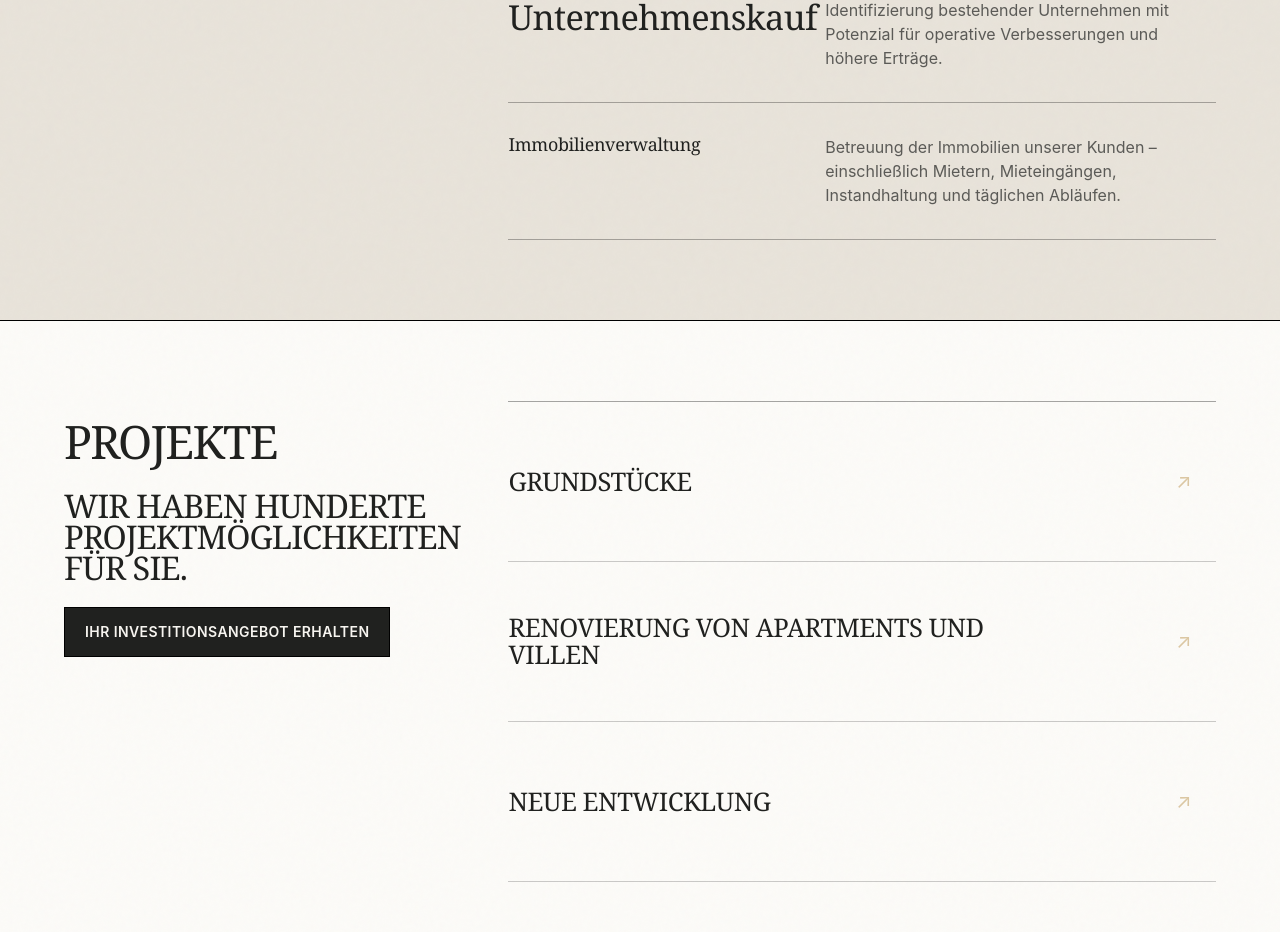
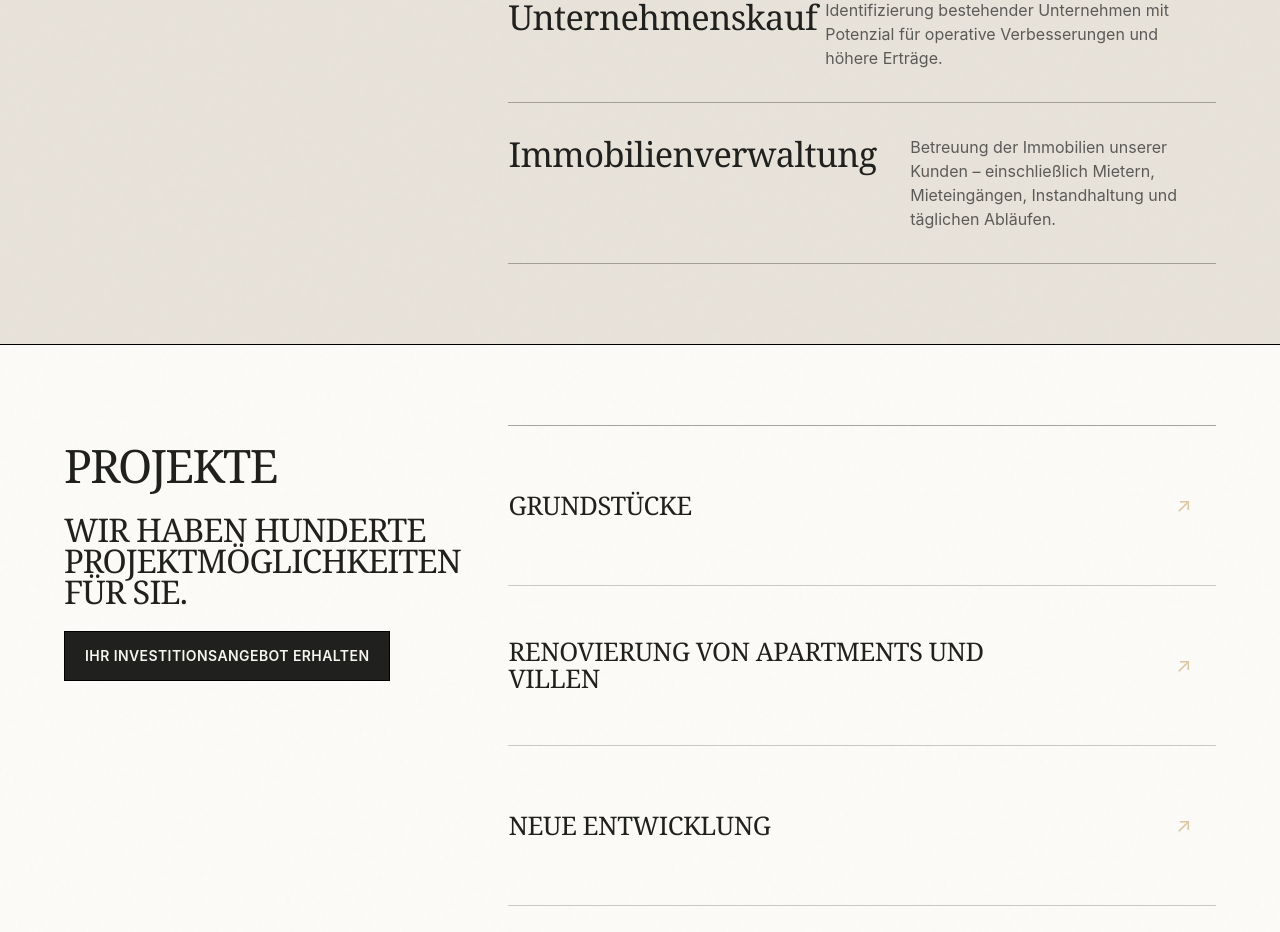
Before and after one commit to zdazix/brickinvest, a React (Vite) app in the folder app-1/: page / in a window 1280 px wide. Shown: the part 4400-5332 px from the top of the page. Built offline with nearby package versions, Linux system fonts and the light colour scheme; no server answers.

Commit message:
буквы и шрифт такого же размера как и все блоки в этом разделе Immobilienverwaltung
Amazi-Operation-Id: task:c685e657-fac0-4f40-ac44-143146cd192a
Amazi-Operation-Payload: bff1d1041d13015bab127c7fdddadf12f8e7b0ecd38d7300cc553b34af09ee62

```diff
--- a/app-1/src/pages/home/components/ServicesSection.tsx
+++ b/app-1/src/pages/home/components/ServicesSection.tsx
@@ -37,17 +37,17 @@ export const ServicesSection = () => {
             <div className="border-t border-border/30">
               {services.map(([title, body]) => (
                 <article
-                  className="grid min-h-32 grid-cols-[minmax(0,1fr)_minmax(0,1fr)] items-start gap-4 border-b border-border/30 py-8 lg:grid-cols-[minmax(0,0.85fr)_minmax(0,1.15fr)] lg:gap-7"
+                  className={`grid min-h-32 grid-cols-[minmax(0,1fr)_minmax(0,1fr)] items-start gap-4 border-b border-border/30 py-8 lg:gap-7 ${
+                    title === "serviceProperty"
+                      ? "lg:grid-cols-[minmax(0,1.1fr)_minmax(0,0.9fr)]"
+                      : "lg:grid-cols-[minmax(0,0.85fr)_minmax(0,1.15fr)]"
+                  }`}
                   key={title}
                 >
                   <h3
                     className={`subsection-title min-w-0 ${
                       mobileSingleLineServiceTitles.has(title)
-                        ? `text-[clamp(0.78rem,4.5vw,2.15rem)] whitespace-nowrap ${
-                            title === "serviceProperty"
-                              ? "lg:text-[clamp(1.1rem,1.4vw,1.55rem)]"
-                              : ""
-                          }`
+                        ? "text-[clamp(0.78rem,4.5vw,2.15rem)] whitespace-nowrap"
                         : "[overflow-wrap:anywhere]"
                     }`}
                   >
```
